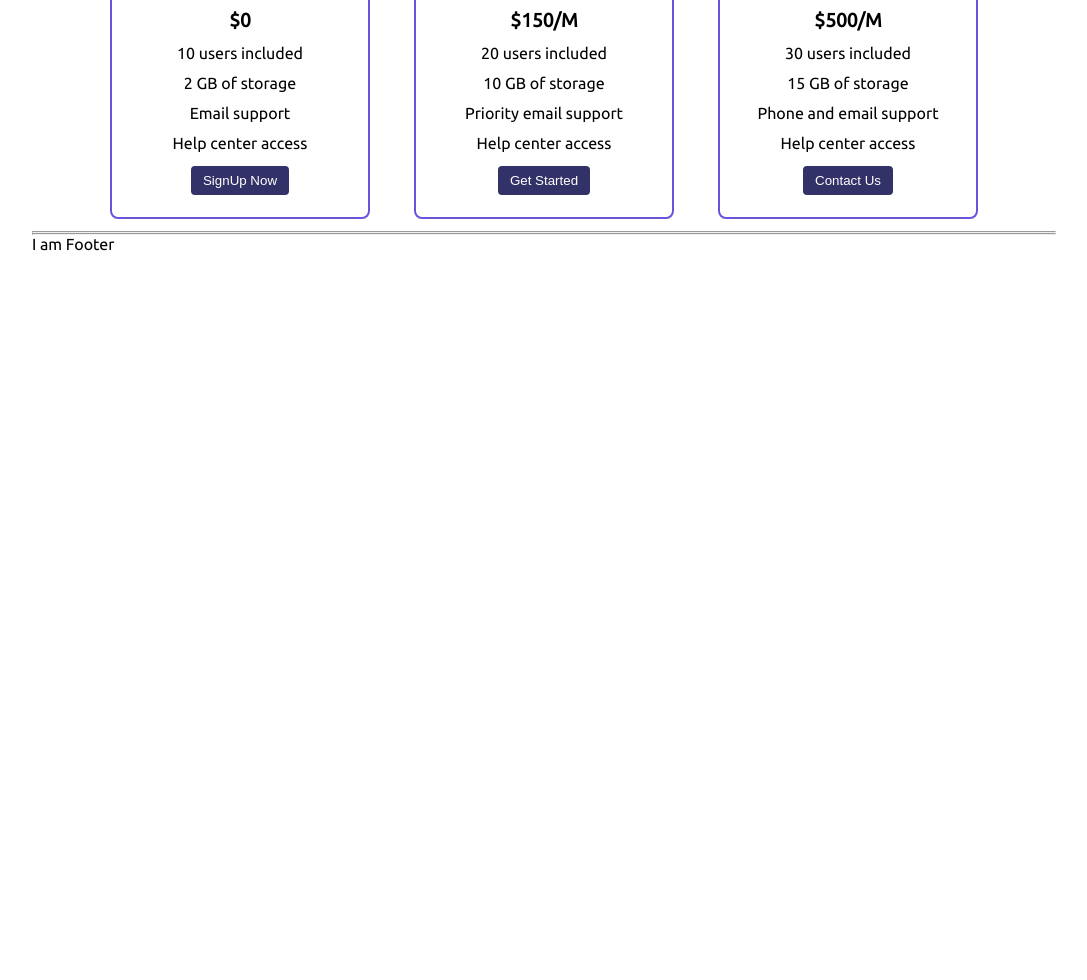
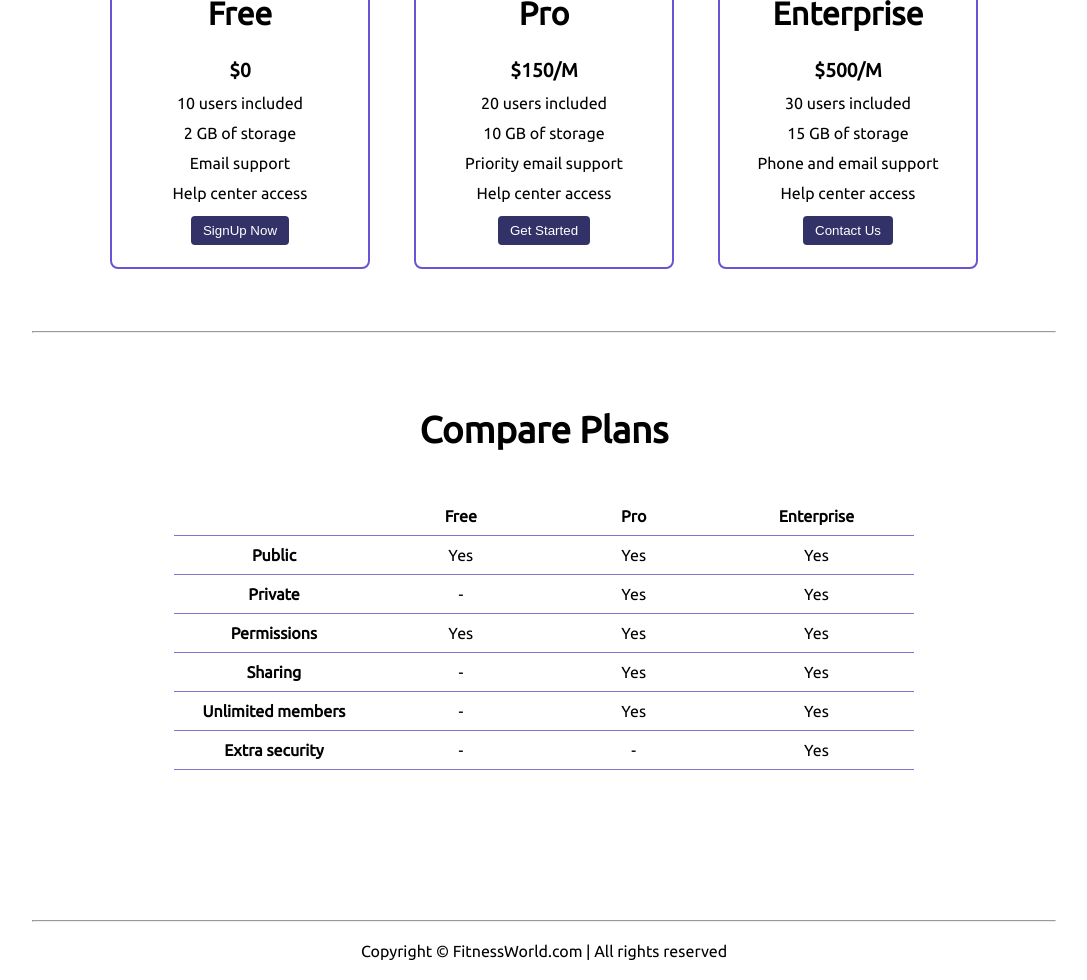
Before and after one commit to EricSiwakoti/Landing-Page, a plain HTML site: page index.html in a window 1280 px wide. Shown: the part 724-1704 px from the top of the page, without its empty margins (96-1183 px from the left). Before the commit the page ends 977 px from the top, so only its background shows below. Drawn offline with Linux system fonts and the light colour scheme.

Commit message:
Completed main section and footer

```diff
--- a/index.html
+++ b/index.html
@@ -102,10 +102,65 @@
           </div>
         </section>
         <hr />
-        <section></section>
+        <section class="section3">
+          <h1 class="text-center my-2">Compare Plans</h1>
+          <div class="container plan-table text-center">
+            <table class="table">
+              <thead>
+                <tr>
+                  <th></th>
+                  <th>Free</th>
+                  <th>Pro</th>
+                  <th>Enterprise</th>
+                </tr>
+              </thead>
+              <tbody>
+                <tr>
+                  <th scope="row">Public</th>
+                  <td>Yes</td>
+                  <td>Yes</td>
+                  <td>Yes</td>
+                </tr>
+                <tr>
+                  <th scope="row">Private</th>
+                  <td>-</td>
+                  <td>Yes</td>
+                  <td>Yes</td>
+                </tr>
+              </tbody>
+
+              <tbody>
+                <tr>
+                  <th scope="row">Permissions</th>
+                  <td>Yes</td>
+                  <td>Yes</td>
+                  <td>Yes</td>
+                </tr>
+                <tr>
+                  <th scope="row">Sharing</th>
+                  <td>-</td>
+                  <td>Yes</td>
+                  <td>Yes</td>
+                </tr>
+                <tr>
+                  <th scope="row">Unlimited members</th>
+                  <td>-</td>
+                  <td>Yes</td>
+                  <td>Yes</td>
+                </tr>
+                <tr>
+                  <th scope="row">Extra security</th>
+                  <td>-</td>
+                  <td>-</td>
+                  <td>Yes</td>
+                </tr>
+              </tbody>
+            </table>
+          </div>
+        </section>
         <hr />
       </main>
-      <footer>I am Footer</footer>
+      <footer>Copyright &copy; FitnessWorld.com | All rights reserved</footer>
     </div>
   </body>
 </html>
--- a/style.css
+++ b/style.css
@@ -54,7 +54,7 @@
 }
 
 .section2 {
-    padding: 0 73px;
+    padding: 50px;
 }
 
 .section2 p {
@@ -88,3 +88,37 @@
     font-size: 1.2rem;
     font-weight: bold;
 }
+
+.plan-table {
+    display: flex;
+    justify-content: center;
+}
+
+.section3 table {
+    width: 80%;
+    margin: 20px 0 100px;
+    border-collapse: collapse;
+}
+
+.section3 table th {
+    width: 23vw;
+    border-bottom: 0.5px solid rgb(136, 112, 208);
+    padding: 10px 0;
+}
+
+.section3 table td {
+    border-bottom: 0.5px solid rgb(136, 112, 208);
+}
+
+.section3 h1 {
+    font-size: 2.3rem;
+}
+
+.section3 {
+    padding: 50px;
+}
+
+footer {
+    padding: 20px;
+    text-align: center;
+}
```
